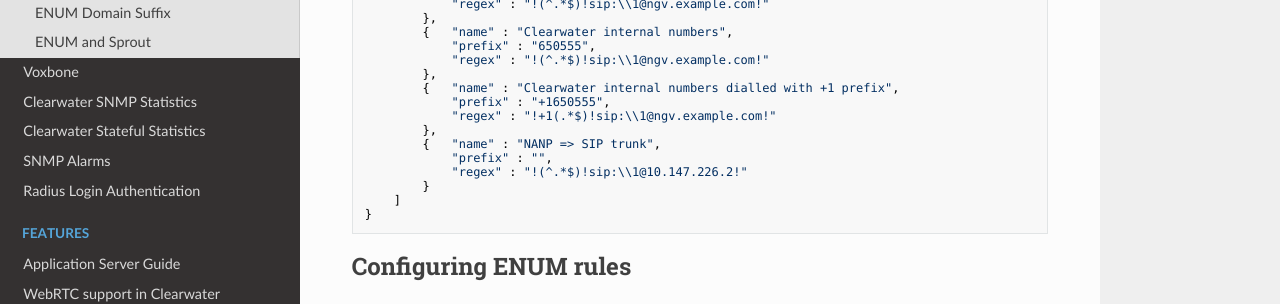
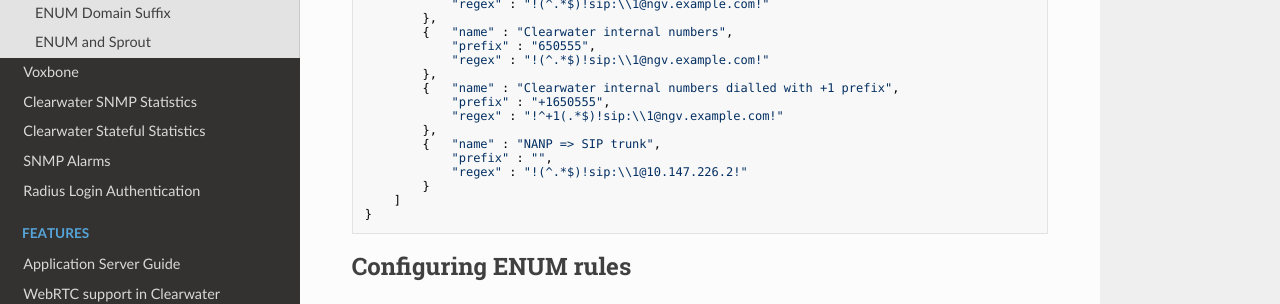
Before and after one commit to Metaswitch/clearwater-readthedocs, an MkDocs documentation site: the page built from docs/ENUM.md, in a window 1280 px wide and 900 px high, scrolled down 1657 px. Shown: the part 151-455 px from the top of the window. Built offline with MkDocs 1.6.1, drawn with Linux system fonts in a browser that asks for light colours; nearby versions of some CDN libraries; old or Windows-style settings are respelled for this version of MkDocs; some of the changed text lies outside the part shown.

```diff
--- a/docs/ENUM.md
+++ b/docs/ENUM.md
@@ -100,7 +100,7 @@ from an example deployment might form a reasonable basis:
             },
             {   "name" : "Clearwater internal numbers dialled with +1 prefix",
                 "prefix" : "+1650555",
-                "regex" : "!+1(.*$)!sip:\\1@ngv.example.com!"
+                "regex" : "!^+1(.*$)!sip:\\1@ngv.example.com!"
             },
             {   "name" : "NANP => SIP trunk",
                 "prefix" : "",
@@ -231,7 +231,7 @@ translate to the following entries in /etc/bind/e164.arpa.db.
     ; Note that we can't define a domain name containing + so we must define a
     ; domain without it and then match a telephone number starting with a + (if
     ; present) or (if not) use the default route via the SIP trunk.
-    *.5.5.5.0.5.6.1 IN NAPTR 1 1 "u" "E2U+sip" "!\+1(.*$)!sip:\\1@ngv.example.com!" .
+    *.5.5.5.0.5.6.1 IN NAPTR 1 1 "u" "E2U+sip" "!^\+1(.*$)!sip:\\1@ngv.example.com!" .
     *.5.5.5.0.5.6.1 IN NAPTR 2 1 "u" "E2U+sip" "!(^.*$)!sip:\\1@10.147.226.2!" .
 
     ; NANP => SIP trunk.
@@ -369,7 +369,7 @@ translate to the following entries in /etc/dnsmasq.d/enum.
     # Note that we can't define a domain name containing + so we must define a
     # domain without it and then match a telephone number starting with a + (if
     # present) or (if not) use the default route via the SIP trunk.
-    naptr-record=5.5.5.0.5.6.1.e164.arpa,1,1,U,E2U+SIP,!\+1(.*$)!sip:\1@ngv.example.com!
+    naptr-record=5.5.5.0.5.6.1.e164.arpa,1,1,U,E2U+SIP,!^\+1(.*$)!sip:\1@ngv.example.com!
     naptr-record=5.5.5.0.5.6.1.e164.arpa,2,1,U,E2U+SIP,!(^.*$)!sip:\1@10.147.226.2!
 
     # NANP => SIP trunk
```
